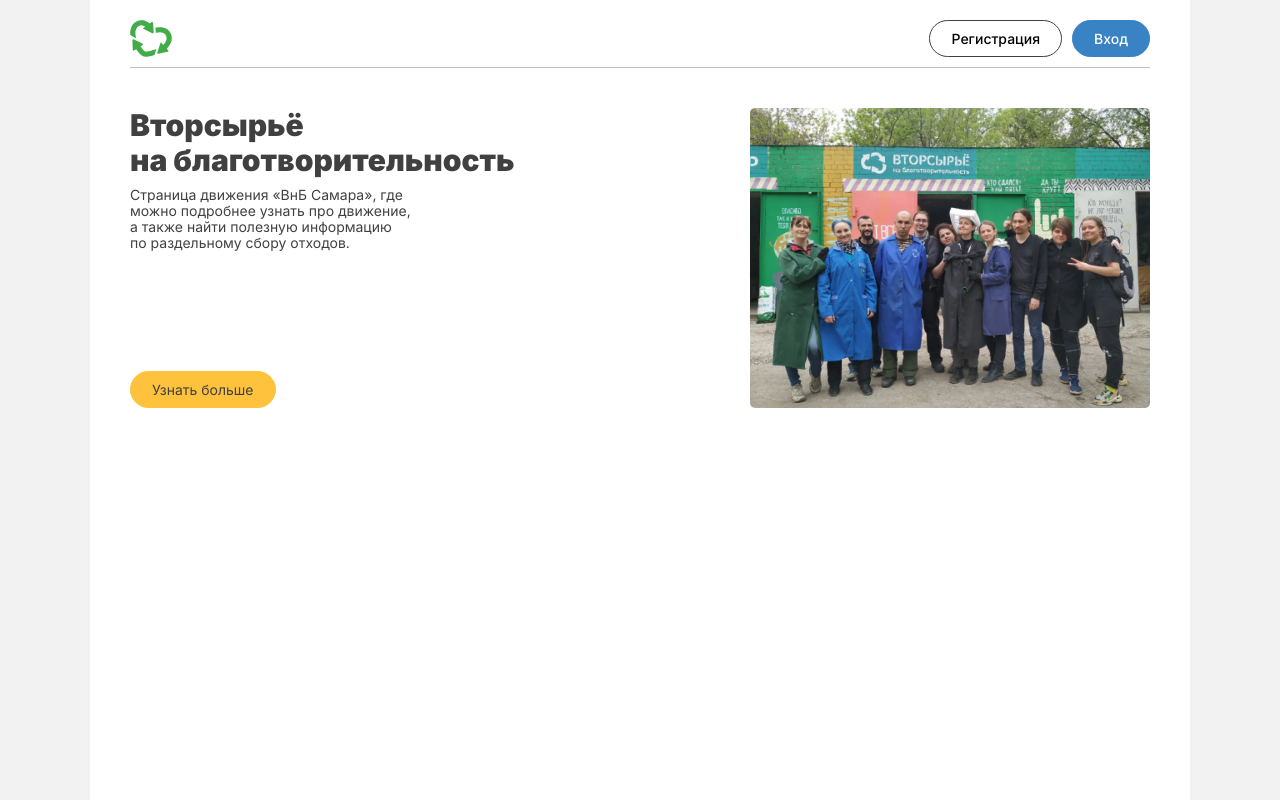
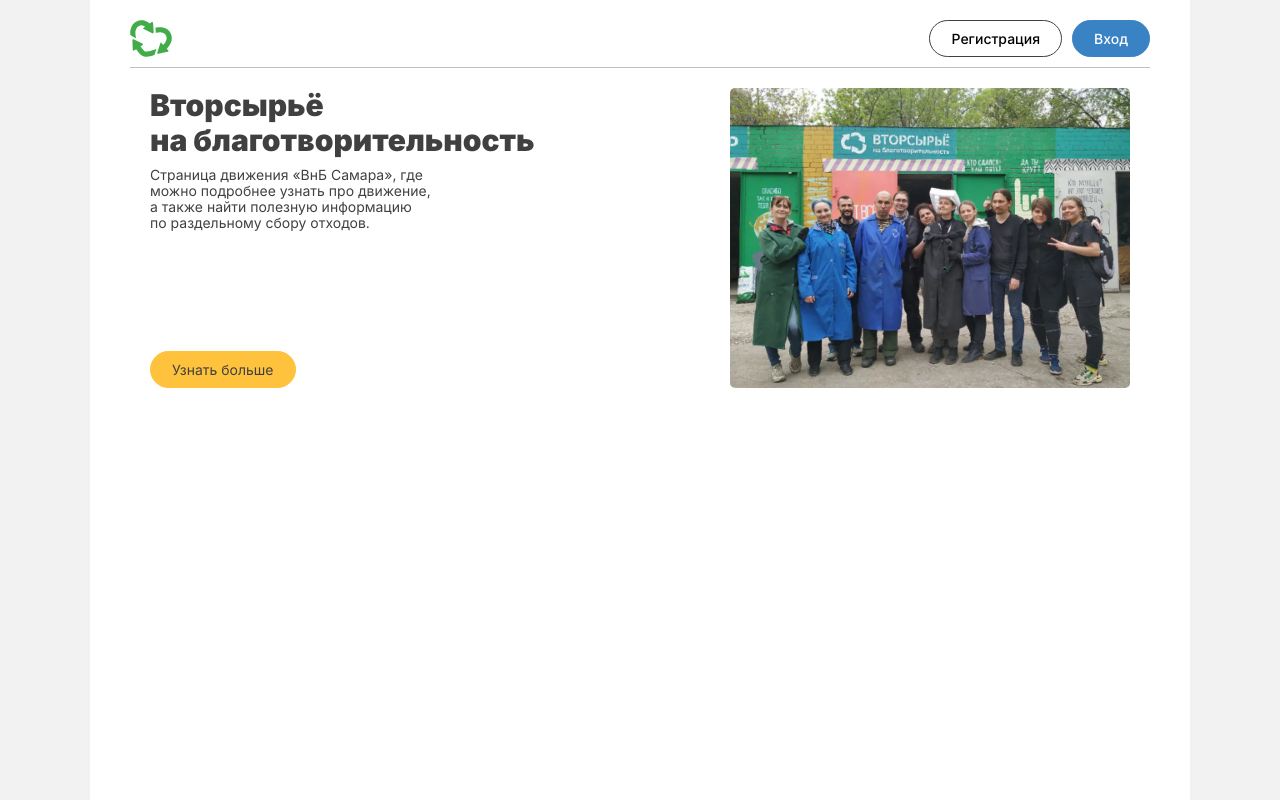
Before and after one commit to Vasily257/sorting-simulator, a React (Create React App) app: page / in a window 1280 px wide. Built offline with nearby package versions, Linux system fonts and the light colour scheme.

Commit message:
feat: add the Section component and use it in the Promo Component

```diff
--- a/src/components/Promo/Promo.css
+++ b/src/components/Promo/Promo.css
@@ -3,8 +3,6 @@
   justify-items: center;
   row-gap: 20px;
   grid-template-columns: auto;
-
-  margin-top: 40px;
 
   color: var(--dark-color);
 }
@@ -66,8 +64,6 @@
     row-gap: 10px;
     grid-template-columns: 1fr auto;
     grid-template-rows: repeat(2, auto) 1fr;
-
-    margin-top: 40px;
   }
 
   .promo__title {
--- a/src/components/Promo/Promo.jsx
+++ b/src/components/Promo/Promo.jsx
@@ -1,5 +1,6 @@
 import React from 'react';
 
+import Section from '../Section/Section';
 import CustomButton from '../CustomButton/CustomButton';
 
 import promoPictureWebp from '../../images/promo/promo-image.webp';
@@ -9,7 +10,7 @@
 
 function Promo() {
   return (
-    <section className="promo">
+    <Section classNameFromChild="promo">
       <h1 className="promo__title">Вторсырьё на&nbsp;благотворительность</h1>
       <picture className="promo__picture-wrapper">
         <source srcSet={promoPictureWebp} />
@@ -26,7 +27,7 @@
       <CustomButton className="button promo__button" isClassicStyle>
         Узнать больше
       </CustomButton>
-    </section>
+    </Section>
   );
 }
 
--- /dev/null
+++ b/src/components/Section/Section.css
@@ -0,0 +1,8 @@
+section {
+  position: relative;
+
+  padding: 20px;
+
+  border-radius: 10px;
+  background-color: #ffffff;
+}
--- /dev/null
+++ b/src/components/Section/Section.jsx
@@ -0,0 +1,15 @@
+import React from 'react';
+import PropTypes from 'prop-types';
+
+import './Section.css';
+
+function Section({ children, classNameFromChild }) {
+  return <section className={`section ${classNameFromChild}`}>{children}</section>;
+}
+
+Section.propTypes = {
+  children: PropTypes.node.isRequired,
+  classNameFromChild: PropTypes.node.isRequired,
+};
+
+export default Section;
```
